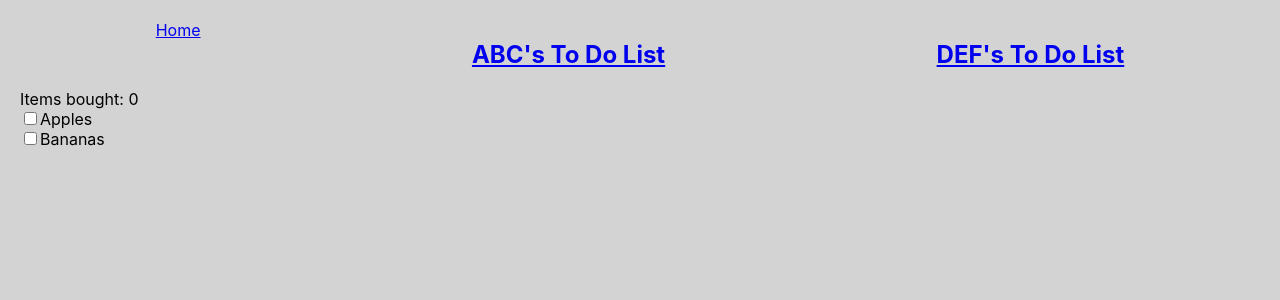
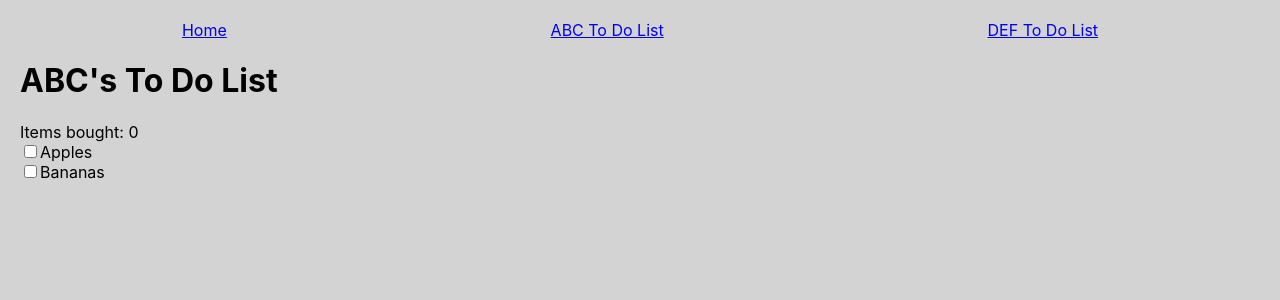
Before and after one commit to deeg-p23/CSE110-Lab2, a React (Create React App) app in the folder lab2-app/: page /todolist/ABC in a window 1280 px wide. Shown: the top 300 px of the page. Built offline with nearby package versions, Linux system fonts and the light colour scheme.

Commit message:
Lab 3 Progress

```diff
--- a/lab2-app/src/navbar.tsx
+++ b/lab2-app/src/navbar.tsx
@@ -1,12 +1,16 @@
 import { Link } from "react-router-dom";
 
 export const Navbar = () => {
+
+
   return (
+
 	<div>
+
   	<nav style={{ display: "flex", justifyContent: "space-around" }}>
     	<Link to="/">Home</Link>
-    	<Link to="/todolist/ABC"><h1>ABC's To Do List</h1></Link>
-    	<Link to="/todolist/DEF"><h1>DEF's To Do List</h1></Link>
+    	<Link to="/todolist/ABC">ABC To Do List</Link>
+    	<Link to="/todolist/DEF">DEF To Do List</Link>
   	</nav>
 	</div>
   );
--- a/lab2-app/src/toDoList.tsx
+++ b/lab2-app/src/toDoList.tsx
@@ -6,9 +6,10 @@ import { dummyGroceryList } from "./constants";
 import { useParams } from "react-router-dom";
 
 export function ToDoList() {
- const { name } = useParams();
+  const { name } = useParams();
  console.log(name);
  const [numRemainingItems, setNumRemainingItems] = useState(0);
+
 
  let [items, setItems] = useState(dummyGroceryList);
 
@@ -35,6 +36,7 @@ export function ToDoList() {
  return (
    <div className="App">
      <div className="App-body">
+     <h1>{name}'s To Do List</h1>
        Items bought: {numRemainingItems}
        <form action=".">
          {items.map((item) => ListItem(item, handleCheckboxClick))}
```
Also changed, not shown: lab2-app/src/App.tsx (line endings or trailing spaces).
